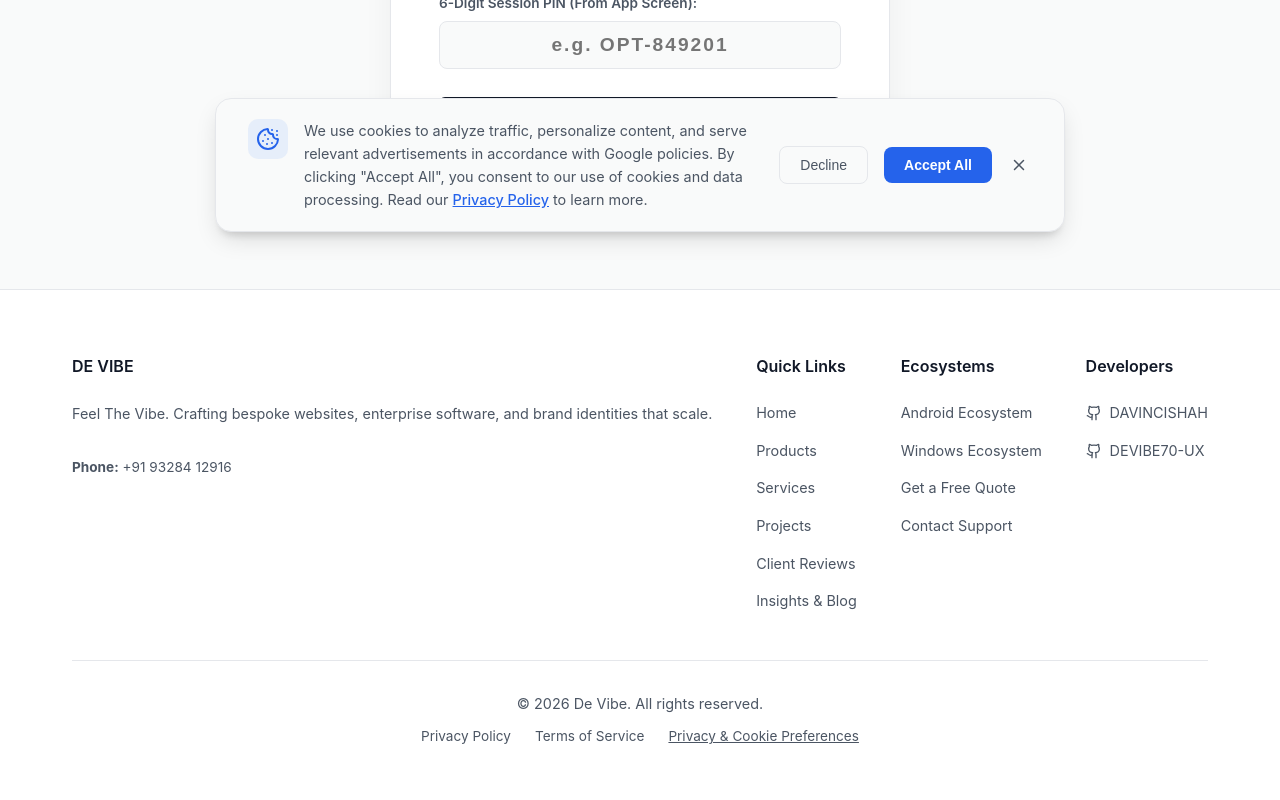
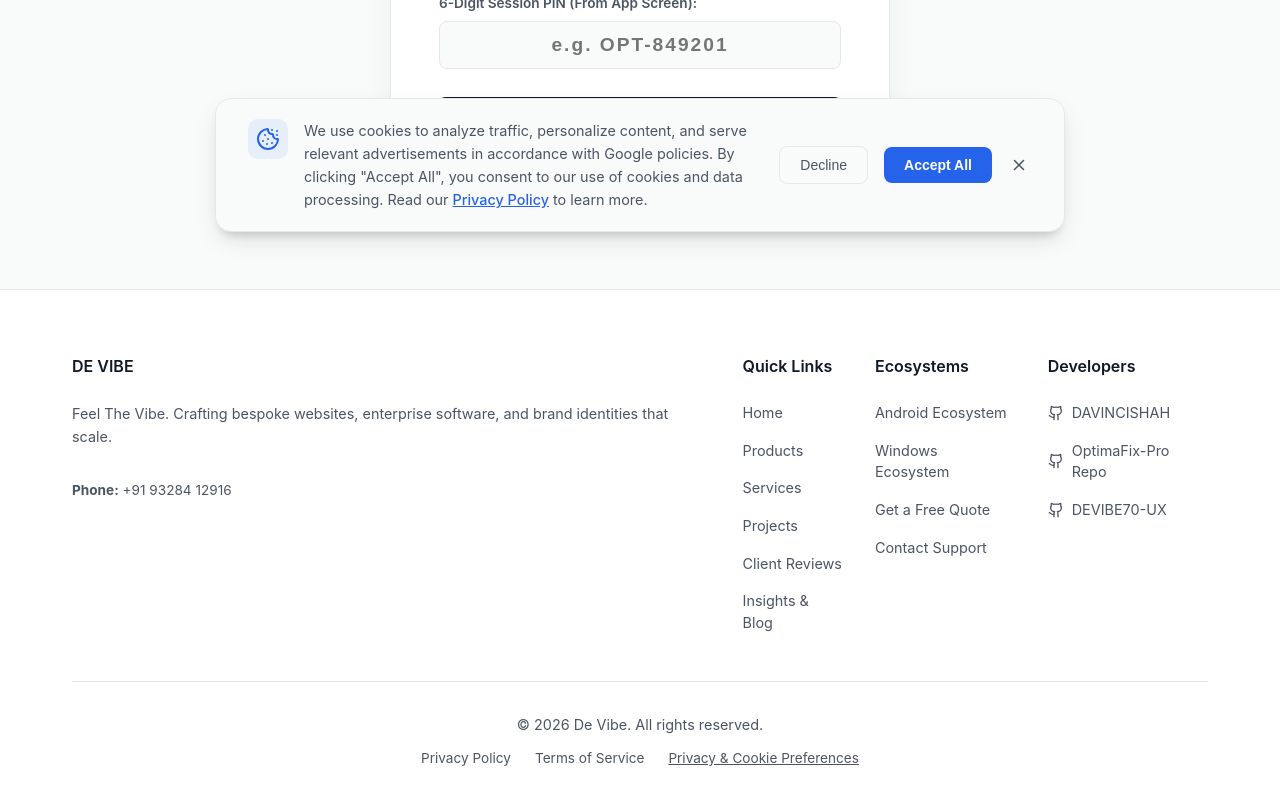
Before and after one commit to devibe70-ux/de-vibe-website, a React (Vite) app: page /remote in a window 1280 px wide. Shown: the part 544-1344 px from the top of the page. Before the commit the page ends 1323 px from the top, so only its background shows below. Built offline with nearby package versions, Linux system fonts and the light colour scheme.

Commit message:
Update repository links to direct OptimaFix-Pro private repository

```diff
--- a/src/components/Footer.jsx
+++ b/src/components/Footer.jsx
@@ -63,6 +63,14 @@ export default function Footer() {
               <GithubIcon size={16} /> DAVINCISHAH
             </a>
             <a
+              href="https://github.com/devibe70-ux/OptimaFix-Pro"
+              target="_blank"
+              rel="noopener noreferrer"
+              style={{ display: 'flex', alignItems: 'center', gap: '0.5rem', color: 'var(--text-secondary)', fontSize: '0.9rem' }}
+            >
+              <GithubIcon size={16} /> OptimaFix-Pro Repo
+            </a>
+            <a
               href="https://github.com/devibe70-ux"
               target="_blank"
               rel="noopener noreferrer"
```
